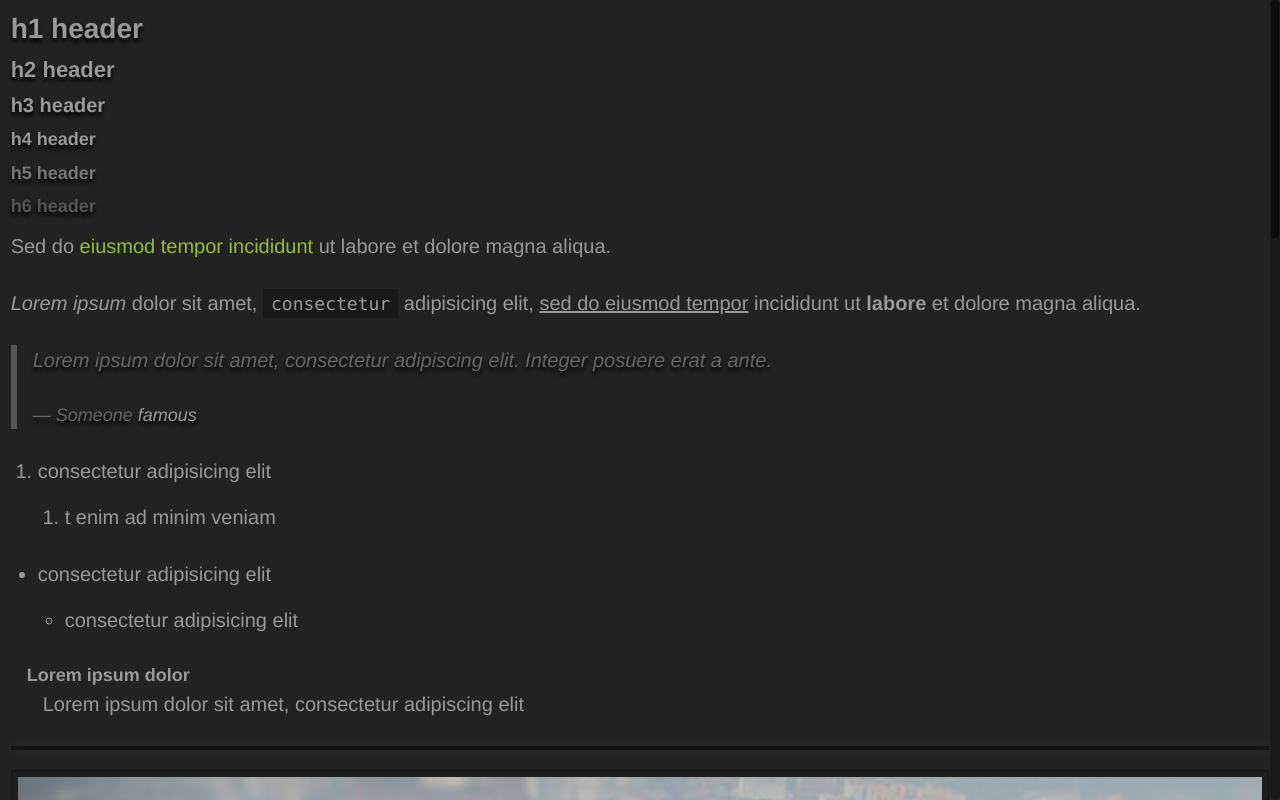
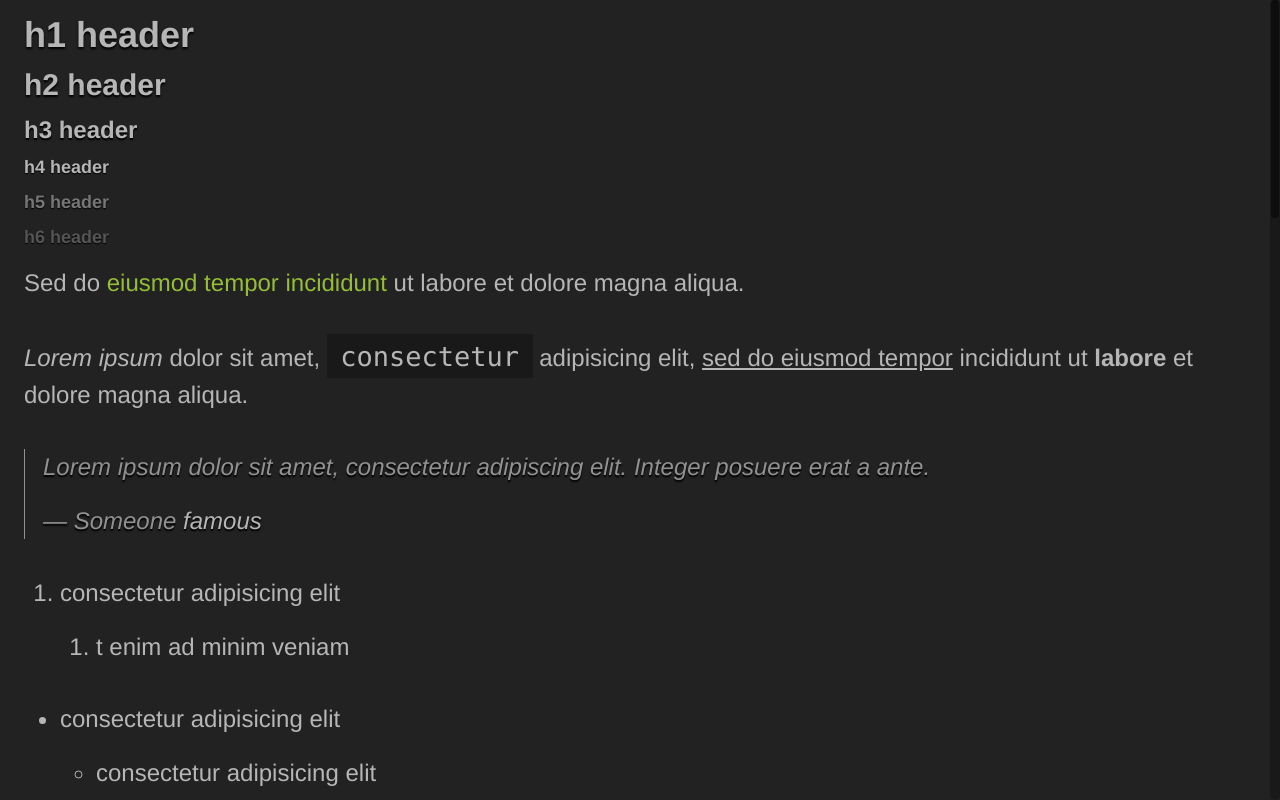
Before and after one commit to dumindu/mytemplate2.tumblr.com, a plain HTML site: page index.html in a window 1280 px wide. Drawn offline with nearby package versions, Linux system fonts and the light colour scheme.

Commit message:
Modifications done to update typography styles

```diff
--- a/assets/css/main.css
+++ b/assets/css/main.css
@@ -22,7 +22,7 @@ input,
 select,
 textarea {
   /*user defined*/
-	color: #999999;
+	color: #b6b6b6;
 }
 
 /*user defined*/
@@ -30,7 +30,6 @@ html{
 	font-family: "Helvetica Neue", "Helvetica", Helvetica, Arial, sans-serif;
 	width:100%;
 	height: 100%;
-	overflow-y: hidden;
 }
 
 body {
@@ -73,7 +72,7 @@ hr {
 	padding: 0;
 	/*user defined*/
 	border-top: 0.0625em solid #141414;
-  box-shadow: 0 0 0.375em rgba(255, 255, 255, 0.12);
+  box-shadow: 0 0 0.5em rgba(255, 255, 255, 0.12);
 }
 
 /*
@@ -153,34 +152,31 @@ h3, .h3,
 h4, .h4,
 h5, .h5,
 h6, .h6 {
+	font-weight: bold;
   line-height: 0.9625;
-  font-weight: bold;
+  text-shadow: 0 0.0625em 0.0625em #000000;
 }
 
 h1, .h1 {
-  font-size: 1.375em;
-  margin: 0.545454545em 0;
-  text-shadow: 0 0.045454545em 0.045454545em #000000;
+  font-size: 1.5em;
+  margin: 0.5em 0;
 }
 
 h2, .h2 {
-	font-size: 1.125em;
-	margin: 0.666666667em 0;
-	text-shadow: 0 0.055555556em 0.055555556em #000000;
+	font-size: 1.25em;
+	margin: 0.6em 0;
 }
 
 h3, .h3 {
 	font-size: 1em;
 	margin: 0.75em 0;
-	text-shadow: 0 0.0625em 0.0625em #000000;
 }
 
 h4, .h4,
 h5, .h5,
 h6, .h6 {
-	font-size: 0.875em;
-	margin:0.857142857em 0;
-	text-shadow: 0 0.071428571em 0.071428571em #000000;
+	font-size: 0.75em;
+	margin:1em 0;
 }
 
 h5, .h5 {
@@ -208,13 +204,13 @@ h6 a, h6 a:visited, h6 a:hover, .h6 a, .h6 a:visited, h6 a:hover{
 
 p, blockquote, ul, ol, dl, menu {
 	font-size: 1em;
-  margin: 0 0 1.3125em;
+  margin: 0 0 1.5em;
 }
 
 ol, ul{
 	list-style-position: outside;
 	padding: 0;
-	margin-left: 1.3125em;
+	margin-left: 1.5em;
 }
 
 dl{
@@ -227,13 +223,13 @@ ul.disc { list-style-type: disc; }
 ul.no-bullet { list-style: none; }
 
 ul li ul, ul li ol, ol li ul, ol li ol {
+	font-size:inherit;
 	margin-top: 0.75em;
 	margin-bottom: 0.75em;
 }
 
 dt {
-	font-size:0.875em;
-  font-weight: bold;
+	font-weight: bold;
 }
 
 dd {
@@ -242,29 +238,31 @@ dd {
 
 pre, code {
   font-family: Menlo,Monaco,Consolas,"Courier New",monospace;
-  font-size: 0.875em;
+  font-size: 0.75em;
 }
 
 code{
 	background: rgba(0, 0, 0, 0.25);
-  padding: 0.142857143em 0.285714286em;
+  padding: 0.25em 0.5em;
 }
 
-blockquote, blockquote p, blockquote cite{
-	color: #666666;
+blockquote, blockquote p{
+	color: #919191;
 	text-shadow: 0 0.0625em 0.0625em #000000;
 	font-style: italic;
 }
 
 blockquote{
-	border-left: 0.125em solid #555555;
+	border-left: 0.0625em solid #919191;
 	padding-left: 0.75em;
 }
 
+blockquote p{
+	font-size: inherit;
+	margin-bottom: 0.75em;
+}
 blockquote cite {
 	display: block;
-	font-size: 0.875em;
-	text-shadow: 0 0.071428571em 0.071428571em #000000;
 }
 
 blockquote cite:before {
@@ -272,7 +270,7 @@ blockquote cite:before {
 }
 
 blockquote cite a, blockquote cite a:visited {
-	color: #999999;
+	color: #b6b6b6;
 }
 
 /* Figure
@@ -425,7 +423,7 @@ pre {
 
 
 article {
-	padding: 0 0.375em 0;
+	padding: 0 0.5em 0;
 }
 /* ==========================================================================
    Helper classes
@@ -539,93 +537,40 @@ article {
    ========================================================================== */
 @media only screen and (min-width: 35em) {
 	h1, .h1 {
-	  font-size: 1.5625em;
-	  margin: 0.56em 0;
-	  text-shadow: 0 0.08em 0.08em #000000;
+	  font-size: 1.875em;
 	}
 
 	h2, .h2 {
-		font-size: 1.25em;
-		margin: 0.7em 0;
-		text-shadow: 0 0.1em 0.1em #000000;
+		font-size: 1.5625em;
 	}
 
 	h3, .h3 {
-		font-size: 1.125em;
-		margin: 0.777777778em 0;
-		text-shadow: 0 0.111111111em 0.111111111em #000000;
+		font-size: 1.25em;
 	}
 
 	h4, .h4,
 	h5, .h5,
 	h6, .h6 {
-		font-size: 1em;
-		margin:0.875em 0;
-		text-shadow: 0 0.125em 0.125em #000000;
+		font-size: 0.9375em;
 	}
 
 	p, blockquote, ul, ol, dl, menu {
-		font-size: 1.125em;
-	  margin: 0 0 1.333333333em;
-	}
-
-	ol, ul{
-		margin-left: 1.333333333em;
-	}
-
-	dl{
-		margin-left: 0.777777778em;
-	}
-
-	ul li ul, ul li ol, ol li ul, ol li ol {
-		font-size:inherit;
-		margin-top: 0.777777778em;
-		margin-bottom: 0.777777778em;
-	}
-
-	dt {
-		font-size:0.888888889em;
-	}
-
-	dd {
-	  margin-left: 0.777777778em;
+		font-size: 1.25em;
 	}
 
 	pre, code {
-	  font-size: 0.888888889em;
-	}
-
-	code{
-		padding: 0.1875em 0.375em;
-	}
-
-	blockquote p{
-		font-size: inherit;
-	}
-
-	blockquote, blockquote p{
-		text-shadow: 0 0.111111111em 0.111111111em #000000;
-	}
-
-	blockquote{
-		border-left: 0.222222222em solid #555555;
-		padding-left: 0.777777778em;
-	}
-
-	blockquote cite {
-		font-size: 0.888888889em;
-		text-shadow: 0 0.125em 0.125em #000000;
+	  font-size: 0.9375em;
 	}
 
 	hr {
-		height: 0.125em;
-		margin: 1.125em 0;
-		border-top: 0.125em solid #141414;
-	  box-shadow: 0 0 0.5em rgba(255, 255, 255, 0.12);
+		height: 0.078125em;
+		margin: 1.25em 0;
+		border-top: 0.078125em solid #141414;
+	  box-shadow: 0 0 0.625em rgba(255, 255, 255, 0.12);
 	}
 
 	article{
-		padding: 0 0.666666667em 0;
+		padding: 0 1.25em 0;
 	}
 
 }
@@ -635,89 +580,40 @@ article {
    ========================================================================== */
 @media only screen and (min-width: 76.5em) {
 	h1, .h1 {
-	  font-size: 1.75em;
-	  margin: 0.571428571em 0;
-	  text-shadow: 0 0.142857143em 0.142857143em #000000;
+	  font-size: 2.25em;
 	}
 
 	h2, .h2 {
-		font-size: 1.375em;
-		margin: 0.727272727em 0;
-		text-shadow: 0 0.181818182em 0.181818182em #000000;
+		font-size: 1.875em;
 	}
 
 	h3, .h3 {
-		font-size: 1.25em;
-		margin: 0.8em 0;
-		text-shadow: 0 0.2em 0.2em #000000;
+		font-size: 1.5em;
 	}
 
 	h4, .h4,
 	h5, .h5,
 	h6, .h6 {
 		font-size: 1.125em;
-		margin:0.888888889em 0;
-		text-shadow: 0 0.222222222em 0.222222222em #000000;
 	}
 
 	p, blockquote, ul, ol, dl, menu {
-		font-size: 1.25em;
-	  margin: 0 0 1.35em;
-	}
-
-	ol, ul{
-		margin-left: 1.35em;
-	}
-
-	dl{
-		margin-left: 0.8em;
-	}
-
-	ul li ul, ul li ol, ol li ul, ol li ol {
-		font-size:inherit;
-		margin-top: 0.8em;
-		margin-bottom: 0.8em;
-	}
-
-	dt {
-		font-size:0.9em;
-	}
-
-	dd {
-	  margin-left: 0.8em;
+		font-size: 1.5em;
 	}
 
 	pre, code {
-	  font-size: 0.9em;
-	}
-
-	code{
-		padding: 0.222222222em 0.444444444em;
-	}
-
-	blockquote p{
-		font-size: inherit;
-	}
-
-	blockquote, blockquote p{
-		text-shadow: 0 0.2em 0.2em #000000;
-	}
-
-	blockquote{
-		border-left: 0.3em solid #555555;
-		padding-left: 0.8em;
-	}
-
-	blockquote cite {
-		font-size: 0.9em;
-		text-shadow: 0 0.222222222em 0.222222222em #000000;
+	  font-size: 1.125em;
 	}
 
 	hr {
-		height: 0.25em;
-		margin: 1.25em 0;
-		border-top: 0.25em solid #141414;
-	  box-shadow: 0 0 1em rgba(255, 255, 255, 0.12);
+		height: 0.09375em;
+		margin: 1.5em 0;
+		border-top: 0.09375em solid #141414;
+	  box-shadow: 0 0 0.75em rgba(255, 255, 255, 0.12);
+	}
+
+	article{
+		padding: 0 1.5em 0;
 	}
 }
 /* =============================================================================
@@ -725,89 +621,40 @@ article {
    ========================================================================== */
 @media only screen and (min-width: 114em) {
 	h1, .h1 {
-	  font-size: 2em;
-	  margin: 0.5625em 0;
-	  text-shadow: 0 0.1875em 0.1875em #000000;
+	  font-size: 3em;
 	}
 
 	h2, .h2 {
-		font-size: 1.5625em;
-		margin: 0.72em 0;
-		text-shadow: 0 0.24em 0.24em #000000;
+		font-size: 2.5em;
 	}
 
 	h3, .h3 {
-		font-size: 1.375em;
-		margin: 0.818181818em 0;
-		text-shadow: 0 0.272727273em 0.272727273em #000000;
+		font-size: 2em;
 	}
 
 	h4, .h4,
 	h5, .h5,
 	h6, .h6 {
-		font-size: 1.25em;
-		margin:0.9em 0;
-		text-shadow: 0 0.3em 0.3em #000000;
+		font-size: 1.5em;
 	}
 
 	p, blockquote, ul, ol, dl, menu {
-		font-size: 1.375em;
-	  margin: 0 0 1.363636364em;
-	}
-
-	ol, ul{
-		margin-left: 1.363636364em;
-	}
-
-	dl{
-		margin-left: 0.818181818em;
-	}
-
-	ul li ul, ul li ol, ol li ul, ol li ol {
-		font-size:inherit;
-		margin-top: 0.818181818em;
-		margin-bottom: 0.818181818em;
-	}
-
-	dt {
-		font-size:0.909090909em;
-	}
-
-	dd {
-	  margin-left: 0.818181818em;
+		font-size: 2em;
 	}
 
 	pre, code {
-	  font-size: 0.909090909em;
-	}
-
-	code{
-		padding: 0.25em 0.5em;
-	}
-
-	blockquote p{
-		font-size: inherit;
-	}
-
-	blockquote, blockquote p{
-		text-shadow: 0 0.272727273em 0.272727273em #000000;
-	}
-
-	blockquote{
-		border-left: 0.363636364em solid #555555;
-		padding-left: 0.818181818em;
-	}
-
-	blockquote cite {
-		font-size: 0.909090909em;
-		text-shadow: 0 0.3em 0.3em #000000;
+	  font-size: 1.5em;
 	}
 
 	hr {
-		height: 0.375em;
-		margin: 1.375em 0;
-		border-top: 0.375em solid #141414;
-	  box-shadow: 0 0 2em rgba(255, 255, 255, 0.12);
+		height: 0.125em;
+		margin: 2em 0;
+		border-top: 0.125em solid #141414;
+	  box-shadow: 0 0 1em rgba(255, 255, 255, 0.12);
+	}
+
+	article{
+		padding: 0 2em 0;
 	}
 }
 @media only screen and (-webkit-min-device-pixel-ratio: 1.5),
```
Also changed, not shown: 1 other file.
